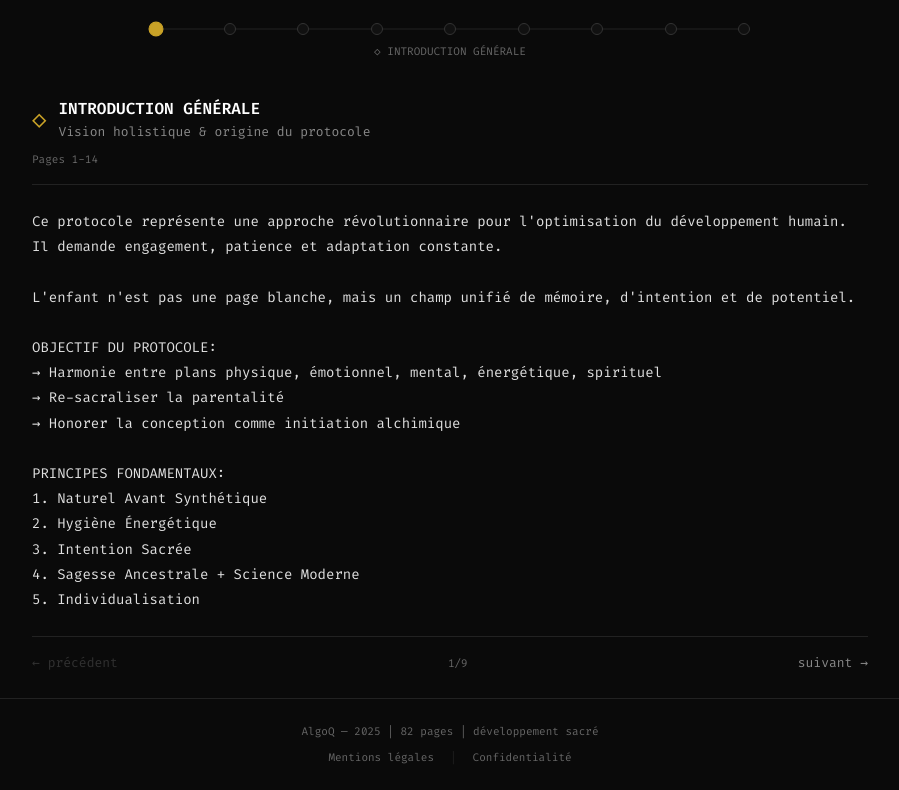
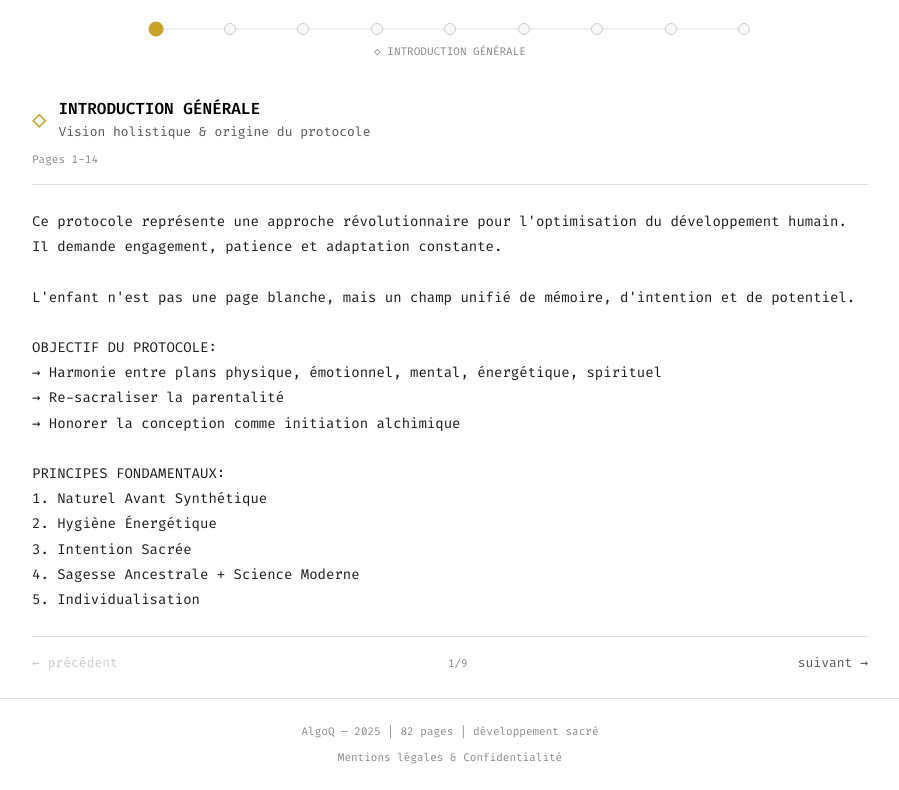
Before and after one commit to algoq369/broolykid-web, a Next.js app: page / in a window 1280 px wide. Shown: the part 187-977 px from the top of the page, without its empty margins (190-1089 px from the left). Built offline with nearby package versions, Linux system fonts and the light colour scheme.

Commit message:
feat: light theme + merge legal pages

```diff
--- a/src/app/globals.css
+++ b/src/app/globals.css
@@ -4,15 +4,15 @@
 
 :root {
   /* Backgrounds */
-  --bg-primary: #0a0a0a;
-  --bg-secondary: #111111;
-  --bg-tertiary: #161616;
+  --bg-primary: #ffffff;
+  --bg-secondary: #f8f8f8;
+  --bg-tertiary: #f0f0f0;
 
   /* Text */
-  --text-primary: #e0e0e0;
-  --text-secondary: #888888;
-  --text-muted: #666666;
-  --text-bright: #ffffff;
+  --text-primary: #1a1a1a;
+  --text-secondary: #555555;
+  --text-muted: #888888;
+  --text-bright: #000000;
 
   /* Accent */
   --accent: #c9a227;
@@ -20,8 +20,8 @@
   --accent-glow: rgba(201, 162, 39, 0.1);
 
   /* Borders */
-  --border: #222222;
-  --border-hover: #333333;
+  --border: #e0e0e0;
+  --border-hover: #cccccc;
 
   /* States */
   --success: #2d5a2d;
--- a/src/app/privacy/page.tsx
+++ b/src/app/legal/page.tsx
@@ -2,14 +2,74 @@ import type { Metadata } from "next";
 import Link from "next/link";
 
 export const metadata: Metadata = {
-  title: "Politique de Confidentialité — BROOLYKID",
-  description: "Politique de confidentialité du site BROOLYKID",
+  title: "Mentions Légales & Confidentialité — BROOLYKID",
+  description: "Mentions légales et politique de confidentialité du site BROOLYKID",
 };
 
-export default function Privacy() {
+export default function Legal() {
   return (
     <div className="flex flex-1 flex-col max-w-[900px] w-full mx-auto px-4 sm:px-8 py-12">
       <h1 className="text-[20px] font-semibold text-text-bright mb-8">
+        Mentions Légales
+      </h1>
+
+      <div className="space-y-6 text-[14px] leading-[1.8] text-text-primary">
+        <section>
+          <h2 className="text-[16px] font-semibold text-accent mb-2">
+            Éditeur
+          </h2>
+          <p>
+            Ce site est édité par AlgoQ.
+            <br />
+            Projet BROOLYKID — Protocole de Genèse Sacrée.
+            <br />
+            Année de publication : 2025.
+          </p>
+        </section>
+
+        <section>
+          <h2 className="text-[16px] font-semibold text-accent mb-2">
+            Contenu
+          </h2>
+          <p>
+            Le contenu présenté sur ce site est basé sur le protocole BROOLYKID,
+            un document de 82 pages couvrant le développement holistique de
+            l&apos;enfant de la préconception à l&apos;âge de 7 ans.
+          </p>
+          <p className="mt-2">
+            Les informations fournies sont à titre éducatif et ne constituent
+            pas un avis médical. Consultez toujours un professionnel de santé
+            qualifié pour toute décision médicale.
+          </p>
+        </section>
+
+        <section>
+          <h2 className="text-[16px] font-semibold text-accent mb-2">
+            Hébergement
+          </h2>
+          <p>
+            Ce site est hébergé par Vercel Inc.
+            <br />
+            440 N Barranca Ave #4133, Covina, CA 91723, USA.
+          </p>
+        </section>
+
+        <section>
+          <h2 className="text-[16px] font-semibold text-accent mb-2">
+            Propriété intellectuelle
+          </h2>
+          <p>
+            L&apos;ensemble du contenu de ce site (textes, structure, design)
+            est protégé par le droit d&apos;auteur. Toute reproduction,
+            même partielle, est soumise à autorisation préalable.
+          </p>
+          <p className="mt-2">
+            &copy; AlgoQ 2025. Tous droits réservés.
+          </p>
+        </section>
+      </div>
+
+      <h1 className="text-[20px] font-semibold text-text-bright mt-16 mb-8">
         Politique de Confidentialité
       </h1>
 
--- a/src/app/mentions/page.tsx
+++ /dev/null
@@ -1,82 +0,0 @@
-import type { Metadata } from "next";
-import Link from "next/link";
-
-export const metadata: Metadata = {
-  title: "Mentions Légales — BROOLYKID",
-  description: "Mentions légales du site BROOLYKID",
-};
-
-export default function Mentions() {
-  return (
-    <div className="flex flex-1 flex-col max-w-[900px] w-full mx-auto px-4 sm:px-8 py-12">
-      <h1 className="text-[20px] font-semibold text-text-bright mb-8">
-        Mentions Légales
-      </h1>
-
-      <div className="space-y-6 text-[14px] leading-[1.8] text-text-primary">
-        <section>
-          <h2 className="text-[16px] font-semibold text-accent mb-2">
-            Éditeur
-          </h2>
-          <p>
-            Ce site est édité par AlgoQ.
-            <br />
-            Projet BROOLYKID — Protocole de Genèse Sacrée.
-            <br />
-            Année de publication : 2025.
-          </p>
-        </section>
-
-        <section>
-          <h2 className="text-[16px] font-semibold text-accent mb-2">
-            Contenu
-          </h2>
-          <p>
-            Le contenu présenté sur ce site est basé sur le protocole BROOLYKID,
-            un document de 82 pages couvrant le développement holistique de
-            l&apos;enfant de la préconception à l&apos;âge de 7 ans.
-          </p>
-          <p className="mt-2">
-            Les informations fournies sont à titre éducatif et ne constituent
-            pas un avis médical. Consultez toujours un professionnel de santé
-            qualifié pour toute décision médicale.
-          </p>
-        </section>
-
-        <section>
-          <h2 className="text-[16px] font-semibold text-accent mb-2">
-            Hébergement
-          </h2>
-          <p>
-            Ce site est hébergé par Vercel Inc.
-            <br />
-            440 N Barranca Ave #4133, Covina, CA 91723, USA.
-          </p>
-        </section>
-
-        <section>
-          <h2 className="text-[16px] font-semibold text-accent mb-2">
-            Propriété intellectuelle
-          </h2>
-          <p>
-            L&apos;ensemble du contenu de ce site (textes, structure, design)
-            est protégé par le droit d&apos;auteur. Toute reproduction,
-            même partielle, est soumise à autorisation préalable.
-          </p>
-          <p className="mt-2">
-            &copy; AlgoQ 2025. Tous droits réservés.
-          </p>
-        </section>
-      </div>
-
-      <div className="mt-12 border-t border-border pt-4">
-        <Link
-          href="/"
-          className="text-[13px] text-text-secondary hover:text-accent"
-        >
-          ← Retour à l&apos;accueil
-        </Link>
-      </div>
-    </div>
-  );
-}
--- a/src/components/Footer.tsx
+++ b/src/components/Footer.tsx
@@ -8,17 +8,10 @@ export function Footer() {
       </p>
       <div className="mt-2 flex items-center justify-center gap-4 text-[11px]">
         <Link
-          href="/mentions"
+          href="/legal"
           className="text-text-muted hover:text-accent"
         >
-          Mentions légales
-        </Link>
-        <span className="text-border">|</span>
-        <Link
-          href="/privacy"
-          className="text-text-muted hover:text-accent"
-        >
-          Confidentialité
+          Mentions légales & Confidentialité
         </Link>
       </div>
     </footer>
```
